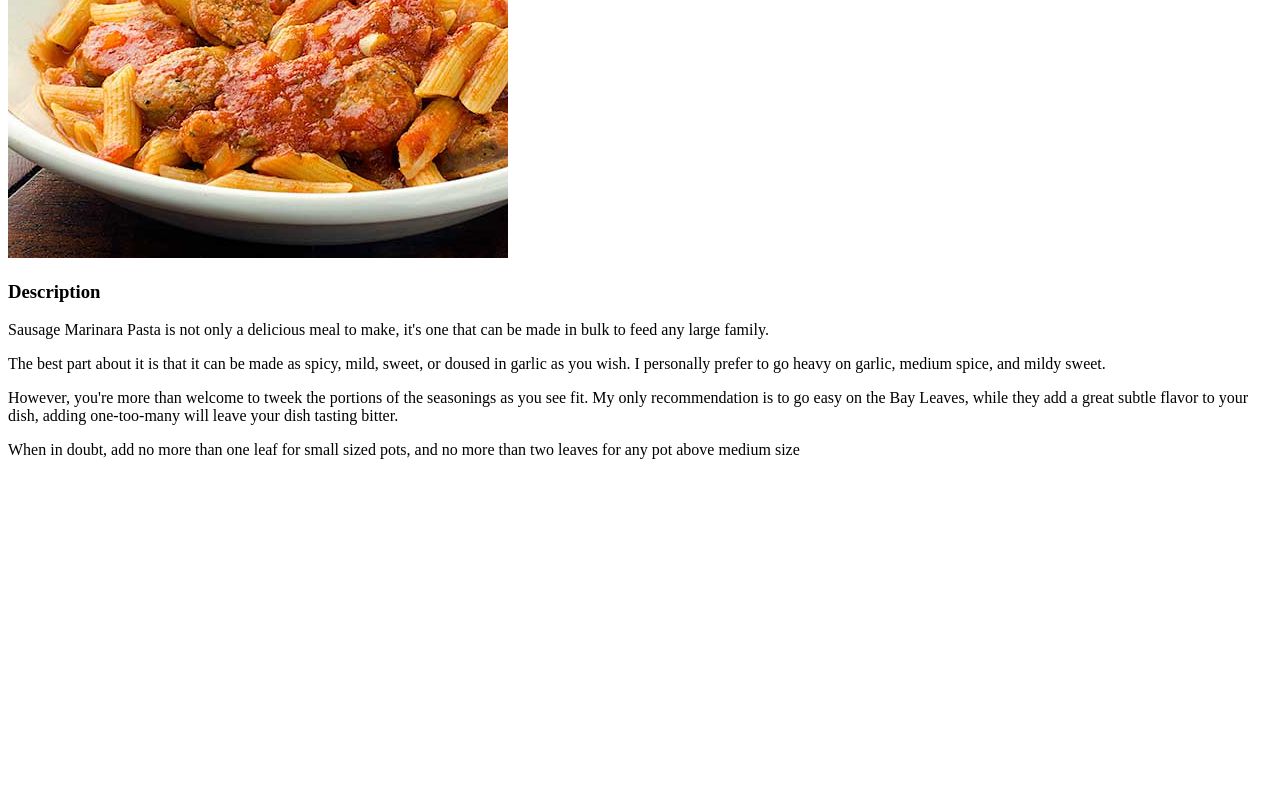
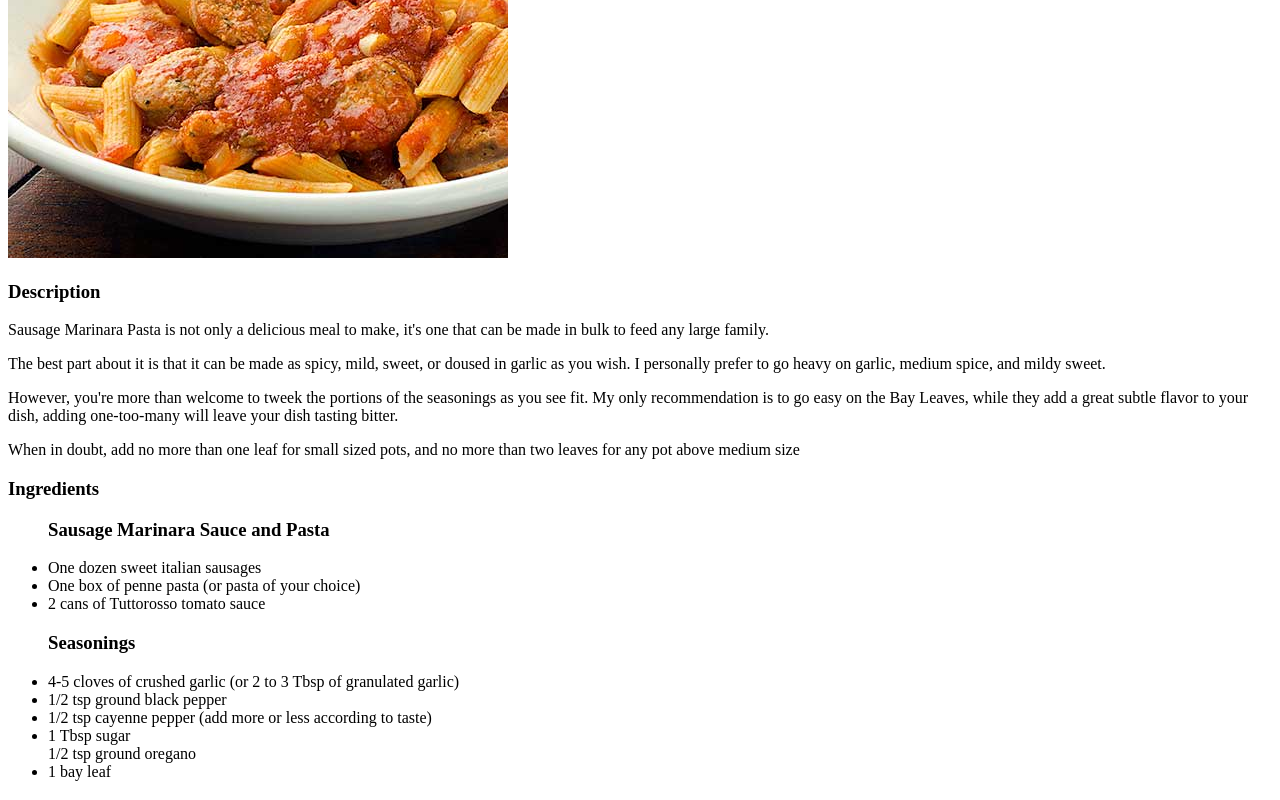
Before and after one commit to WaveRidingCrossbones/odin-recipes, a plain HTML site: page recipes/sausage-marinara-pasta.html in a window 1280 px wide. Shown: the part 322-1122 px from the top of the page. Before the commit the page ends 800 px from the top, so only its background shows below. Drawn offline with Linux system fonts and the light colour scheme.

Commit message:
Add Ingredients list

```diff
--- a/recipes/sausage-marinara-pasta.html
+++ b/recipes/sausage-marinara-pasta.html
@@ -14,7 +14,23 @@
     <p>However, you're more than welcome to tweek the portions of the seasonings as you see fit. My only recommendation is to go easy on the Bay Leaves, while they add a great subtle flavor to your dish, adding one-too-many will leave your dish tasting bitter.</p>
     <p>When in doubt, add no more than one leaf for small sized pots, and no more than two leaves for any pot above medium size</p>
 </head>
+
 <body>
-
+    <h3>Ingredients</h3>
+        <ul>
+            <h3>Sausage Marinara Sauce and Pasta</h3>
+            <li>One dozen sweet italian sausages</li>
+            <li>One box of penne pasta (or pasta of your choice)</li>
+            <li>2 cans of Tuttorosso tomato sauce</li>
+            <h3>Seasonings</h3>
+            <li>4-5 cloves of crushed garlic (or 2 to 3 Tbsp of granulated garlic)</li>
+            <li>1/2 tsp ground black pepper</li>
+            <li>1/2 tsp cayenne pepper (add more or less according to taste)</li>
+            <li>1 Tbsp sugar</li>
+            <l1>1/2 tsp ground oregano</l1>
+            <li>1 bay leaf</li>
+        </ul>
+    <h3></h3>
+        <ol></ol>
 </body>
 </html>
```
